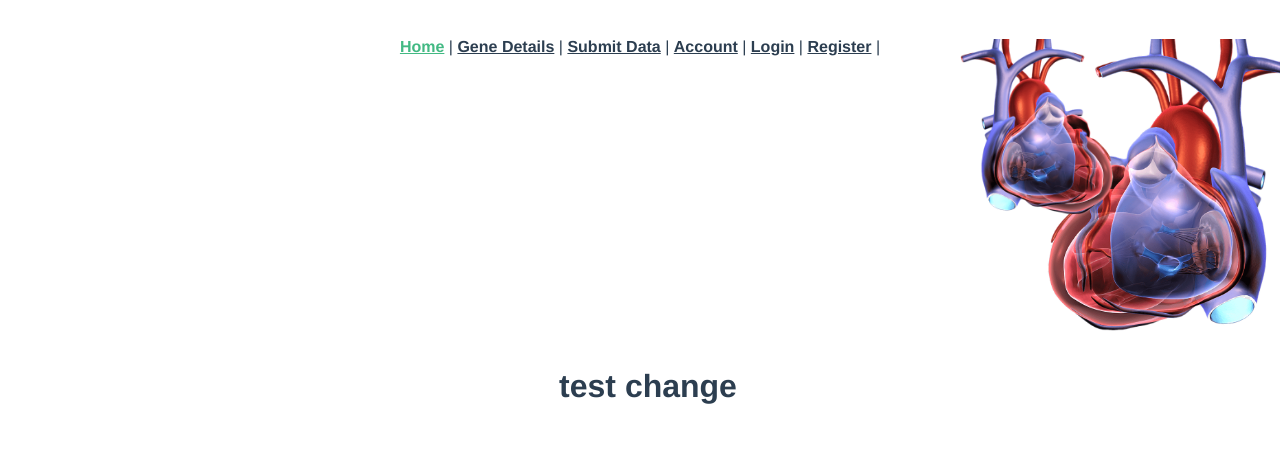
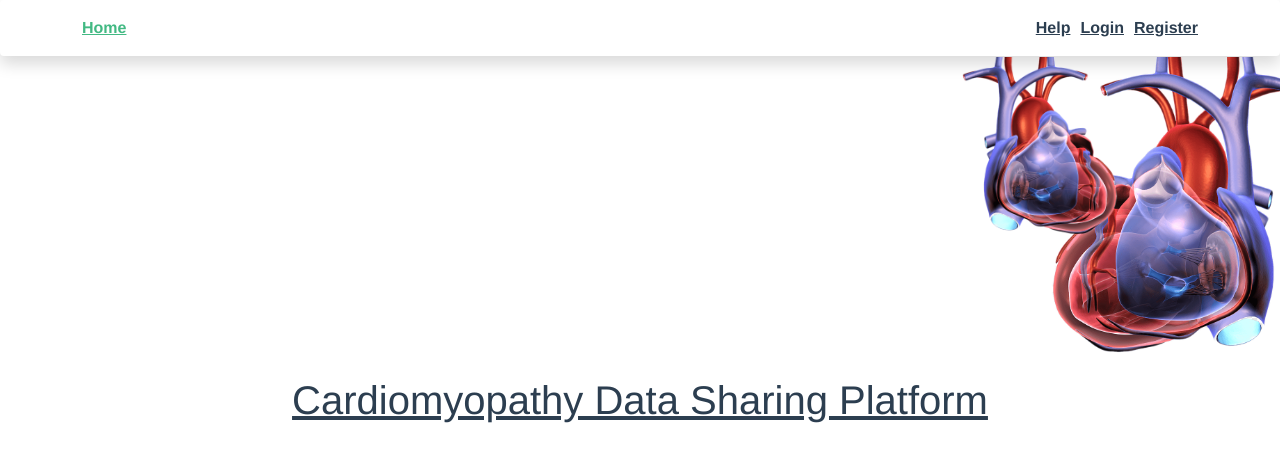
Before and after one commit to wjy4/CardiomyopathyData-Sharing-Platform, a Vue app: page / in a window 1280 px wide. Shown: the top 462 px of the page. Built offline with nearby package versions, Linux system fonts and the light colour scheme.

Commit message:
homepage appvue

```diff
--- a/package.json
+++ b/package.json
@@ -10,6 +10,8 @@
     "deploy": "echo deployment not set up"
   },
   "dependencies": {
+    "@popperjs/core": "^2.11.2",
+    "bootstrap": "^5.1.3",
     "core-js": "^3.6.5",
     "element-plus": "^2.0.1",
     "vue": "^3.0.0",
--- a/src/App.vue
+++ b/src/App.vue
@@ -1,16 +1,62 @@
 <template>
   <div id="nav">
-    <router-link to="/">Home</router-link> |
-    <router-link to="/genedetails">Gene Details</router-link> |
-    <router-link to="/submitdata">Submit Data</router-link> |
-    <router-link to="/account">Account</router-link> |
-     <router-link to="/login">Login</router-link> |
-     <router-link to="/signup">Register</router-link> |
-     <!-- <router-link to="/404">404</router-link> | -->
+    <nav
+      class="navbar navbar-expand-lg navbar-light bg-light shadow p-3 mb-5 bg-white rounded"
+    >
+      <div class="container">
+        <div class="nav-left-area">
+          <li class="show-dropdow-on-hover">
+            <router-link tag="div" class-active="active" to="/"
+              >Home</router-link
+            >
 
+            <ul class="custom-dropdown-menu">
+              <router-link
+                tag="li"
+                class="dropdown-item"
+                class-active="active"
+                to="/genedetails"
+                >Gene Details</router-link
+              >
 
+              <router-link
+                tag="li"
+                class="dropdown-item"
+                class-active="active"
+                to="/submitdata"
+                >Submit Data</router-link
+              >
+
+              <router-link
+                tag="li"
+                class="dropdown-item"
+                class-active="active"
+                to="/account"
+                >Account</router-link
+              >
+            </ul>
+          </li>
+        </div>
+        <div class="nav-right-area">
+          <router-link tag="li" class="mr-10" class-active="active" to="/help"
+            >Help</router-link
+          >
+
+          <router-link tag="li" class="mr-10" class-active="active" to="/login"
+            >Login</router-link
+          >
+
+          <router-link tag="li" class-active="active" to="/signup"
+            >Register</router-link
+          >
+        </div>
+
+        <!-- <router-link to="/404">404</router-link> | -->
+      </div>
+    </nav>
   </div>
-  <router-view/>
+
+  <router-view />
 </template>
 
 <style>
@@ -23,7 +69,7 @@
 }
 
 #nav {
-  padding: 30px;
+  padding: 0px;
 }
 
 #nav a {
@@ -34,4 +80,22 @@
 #nav a.router-link-exact-active {
   color: #42b983;
 }
+.custom-dropdown-menu {
+  display: none;
+  position: absolute;
+  padding: 10px;
+  background: #fff;
+  border: 1px solid #eee;
+  box-sizing: border-box;
+}
+.show-dropdow-on-hover {
+  list-style: none;
+  position: relative;
+}
+.show-dropdow-on-hover:hover .custom-dropdown-menu {
+  display: block;
+}
+.mr-10 {
+  margin-right: 10px;
+}
 </style>
--- a/src/components/HelloWorld.vue
+++ b/src/components/HelloWorld.vue
@@ -1,16 +1,16 @@
 <template>
   <div class="hello">
-    <h1> test change </h1>
+    <h1>Cardiomyopathy Data Sharing Platform</h1>
   </div>
 </template>
 
 <script>
 export default {
-  name: 'HelloWorld',
+  name: "HelloWorld",
   props: {
-    msg: String
-  }
-}
+    msg: String,
+  },
+};
 </script>
 
 <!-- Add "scoped" attribute to limit CSS to this component only -->
@@ -29,4 +29,8 @@ li {
 a {
   color: #42b983;
 }
+
+h1 {
+  text-decoration: underline;
+}
 </style>
--- a/src/main.js
+++ b/src/main.js
@@ -3,8 +3,11 @@ import ElementPlus from 'element-plus';
 import 'element-plus/dist/index.css';
 import App from './App.vue'
 import router from './router'
+import "bootstrap/dist/css/bootstrap.css"
 
 const app = createApp(App);
 app.use(router);
 app.use(ElementPlus);
 app.mount('#app');
+
+import "bootstrap/dist/js/bootstrap.js"
--- a/src/router/index.js
+++ b/src/router/index.js
@@ -24,6 +24,15 @@ const routes = [
     // which is lazy-loaded when the route is visited.
     component: () =>
       import(/* webpackChunkName: "about" */ "../views/SubmitData.vue"),
+  },
+  {
+    path: "/help",
+    name: "Help",
+    // route level code-splitting
+    // this generates a separate chunk (about.[hash].js) for this route
+    // which is lazy-loaded when the route is visited.
+    component: () =>
+      import(/* webpackChunkName: "about" */ "../views/Help.vue"),
   },
   {
     path: "/login",
--- /dev/null
+++ b/src/views/Help.vue
@@ -0,0 +1,5 @@
+<template>
+  <div class="login">
+    <h1>This will be a help page</h1>
+  </div>
+</template>
```
Also changed, not shown: 1 other file (tests, documents, lock files or other folders).
